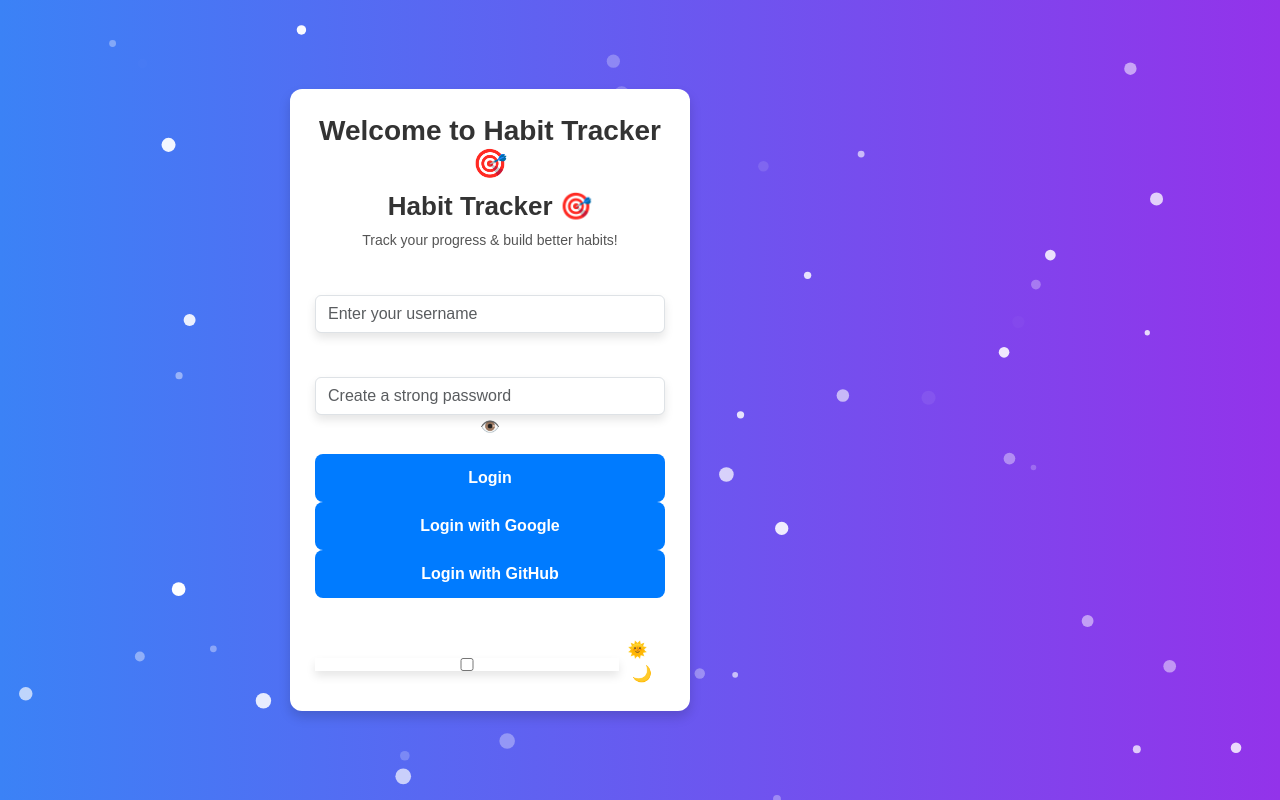
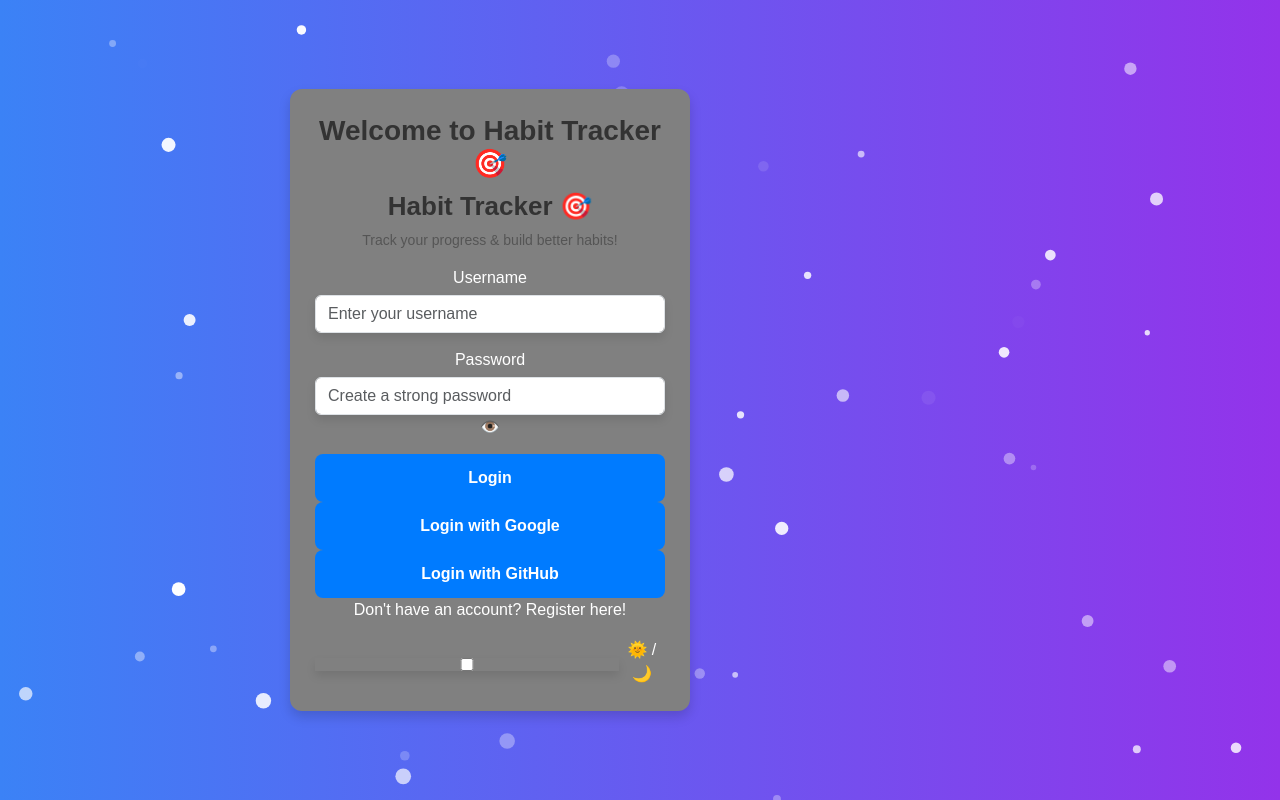
Before and after one commit to FionaG26/habit-tracker, a Vue app in the folder habit-tracker-vue/: page / in a window 1280 px wide. Built offline with nearby package versions, Linux system fonts and the light colour scheme.

Commit message:
Update Auth.vue

```diff
--- a/habit-tracker-vue/src/components/Auth.vue
+++ b/habit-tracker-vue/src/components/Auth.vue
@@ -144,7 +144,7 @@ export default {
 }
 
 .auth-card {
-  background: white;
+  background: gray;
   padding: 25px;
   border-radius: 12px;
   box-shadow: 0px 6px 12px rgba(0, 0, 0, 0.15);
```
